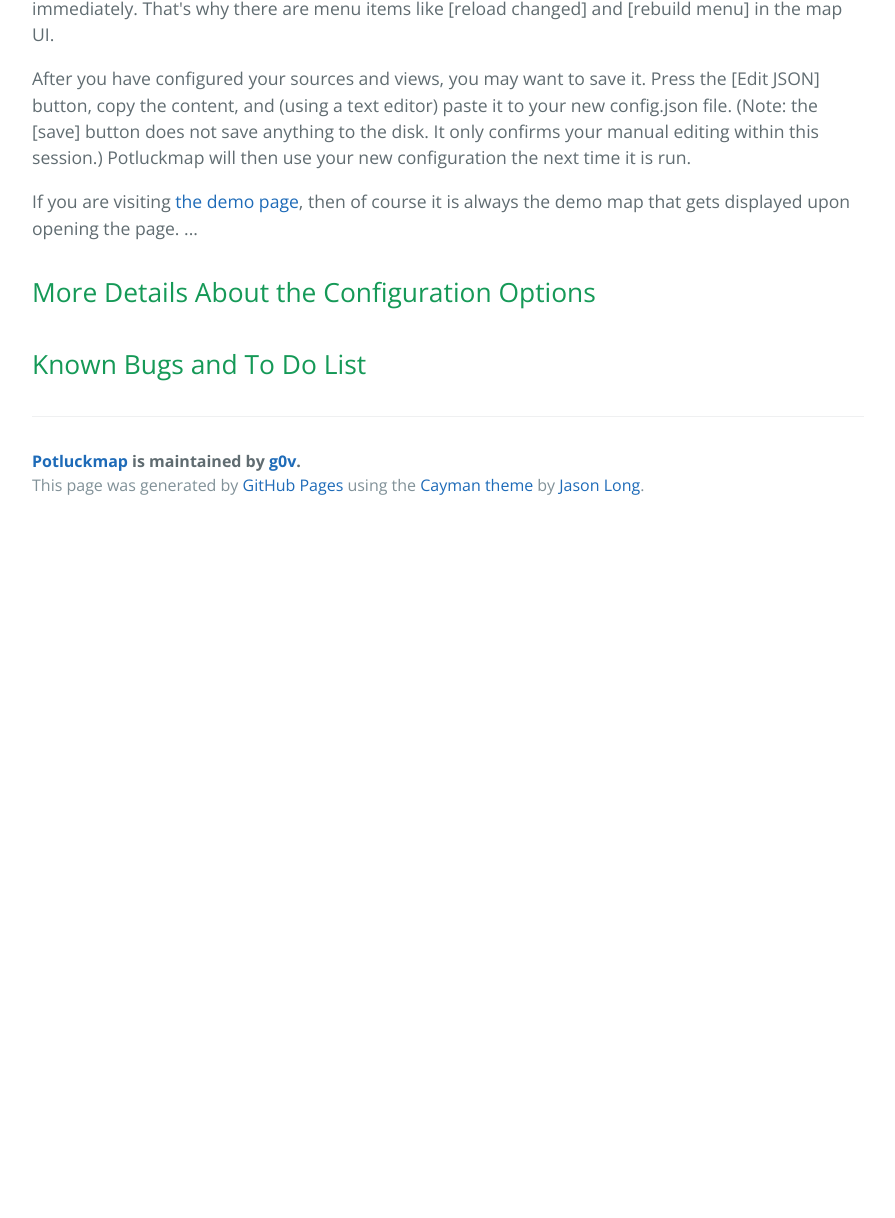
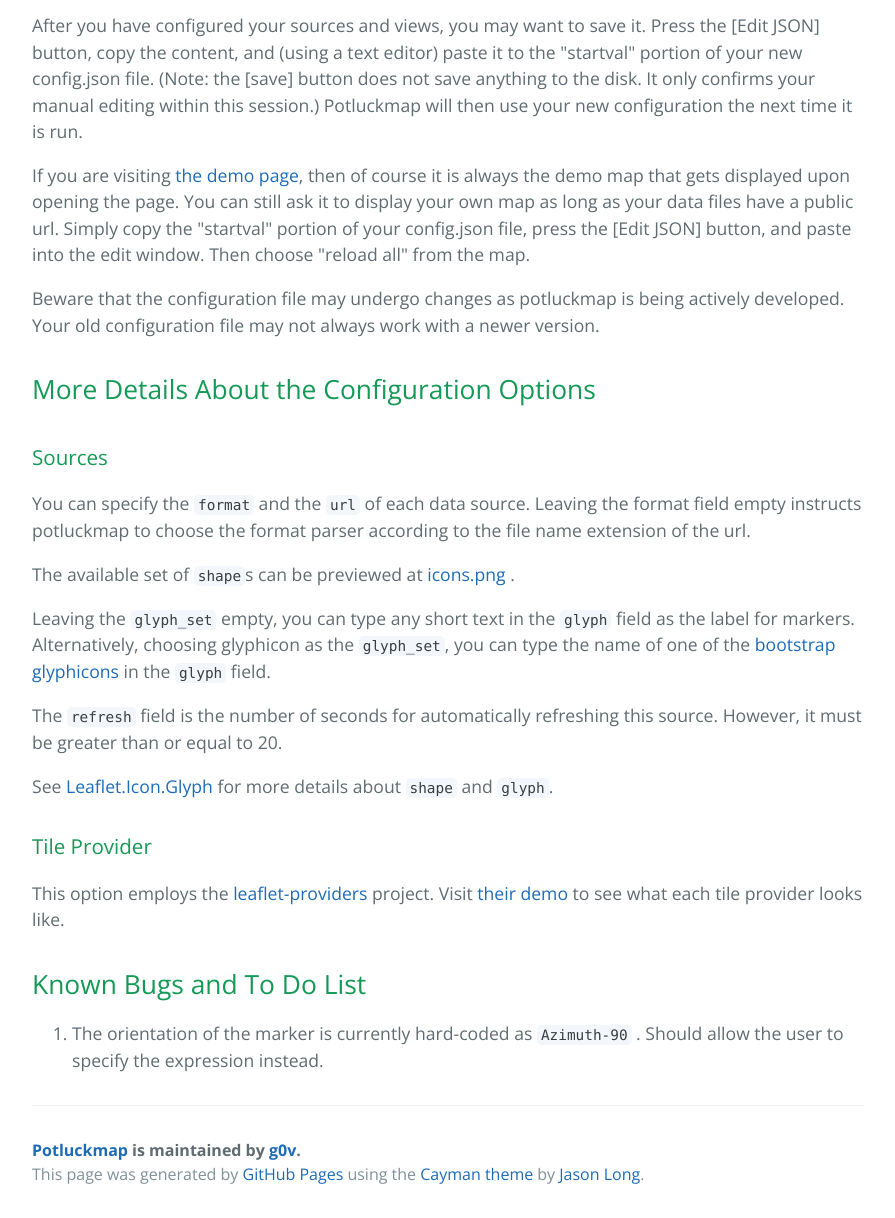
Before and after one commit to g0v/potluckmap, a plain HTML site: page index.html in a window 1280 px wide. Shown: the part 3178-4396 px from the top of the page, without its empty margins (192-1087 px from the left). Before the commit the page ends 3707 px from the top, so only its background shows below. Drawn offline with nearby package versions, Linux system fonts and the light colour scheme.

Commit message:
enhance document

```diff
--- a/index.html
+++ b/index.html
@@ -109,10 +109,7 @@ only change the subfields below "startval" according to your need:</p>
 
 <ol>
 <li>"title": the title of your map.</li>
-<li>"sources": the data sources of your map.
-You can specify the format and the URL of each source.
-You can also specify what shapes and what icons to use
-when displaying nodes from each source.</li>
+<li>"sources": the data sources of your map.</li>
 <li>"views": a list of frequently used views as defined
 by their names, zoom levels, and geographic coordinates.</li>
 </ol>
@@ -158,7 +155,8 @@ and [rebuild menu] in the map UI.</p>
 <p>After you have configured your sources and views,
 you may want to save it.
 Press the [Edit JSON] button, copy the content,
-and (using a text editor) paste it to your new config.json file.
+and (using a text editor) paste it to the
+"startval" portion of your new config.json file.
 (Note: the [save] button does not save anything to the disk.
 It only confirms your manual editing within this session.)
 Potluckmap will then use your new configuration the next time it is run.</p>
@@ -167,13 +165,63 @@ Potluckmap will then use your new configuration the next time it is run.</p>
 "http://g0v.github.io/potluckmap/potluckmap.html">
 the demo page</a>, then of course it is always
 the demo map that gets displayed upon opening the page.
-...
+You can still ask it to display your own map
+as long as your data files have a public url.
+Simply copy the "startval" portion of your config.json file,
+press the [Edit JSON] button, and paste into the edit window.
+Then choose "reload all" from the map.
+
+<p>Beware that the configuration file may undergo
+changes as potluckmap is being actively developed.
+Your old configuration file may not always work with
+a newer version.
 
 <h2>
 <a id="more-details-about-the-configuration-options" class="anchor" href="#more-details-about-the-configuration-options" aria-hidden="true"><span aria-hidden="true" class="octicon octicon-link"></span></a>More Details About the Configuration Options</h2>
 
+<h3>Sources</h3>
+
+<p>You can specify the <code>format</code> and the <code>url</code> of each data source.
+Leaving the format field empty instructs potluckmap to
+choose the format parser according to the file name extension of the url.
+
+<p>The available set of <code>shape</code>s can be previewed at <a href=
+"https://github.com/g0v/potluckmap/blob/gh-pages/lib/icons.png">
+icons.png</a> .
+
+<p>Leaving the <code>glyph_set</code> empty,
+you can type any short text in the <code>glyph</code> field
+as the label for markers.
+Alternatively, choosing glyphicon as the <code>glyph_set</code>,
+you can type the name of one of the <a href=
+"http://getbootstrap.com/components/">
+bootstrap glyphicons</a> in the <code>glyph</code> field.
+
+<p>The <code>refresh</code> field is the number of seconds
+for automatically refreshing this source.
+However, it must be greater than or equal to 20.
+
+<p>See <a href=
+"https://github.com/ckhung/Leaflet.Icon.Glyph">
+Leaflet.Icon.Glyph</a> for more details about <code>shape</code>
+and <code>glyph</code>.
+
+<h3>Tile Provider</h3>
+
+<p>This option employs the <a href=
+"https://github.com/leaflet-extras/leaflet-providers">
+leaflet-providers</a> project.
+Visit <a href="https://leaflet-extras.github.io/leaflet-providers/preview/">
+their demo</a> to see what each tile provider looks like.
+
 <h2>
 <a id="known-bugs-and-to-do-list" class="anchor" href="#known-bugs-and-to-do-list" aria-hidden="true"><span aria-hidden="true" class="octicon octicon-link"></span></a>Known Bugs and To Do List</h2>
+
+<ol>
+<li>The orientation of the marker is currently hard-coded
+as <code>Azimuth-90</code> .
+Should allow the user to specify the expression instead.
+</ol>
 
       <footer class="site-footer">
         <span class="site-footer-owner"><a href="https://github.com/g0v/potluckmap">Potluckmap</a> is maintained by <a href="https://github.com/g0v">g0v</a>.</span>
@@ -183,6 +231,5 @@ the demo map that gets displayed upon opening the page.
 
     </section>
 
-
   </body>
 </html>
```
